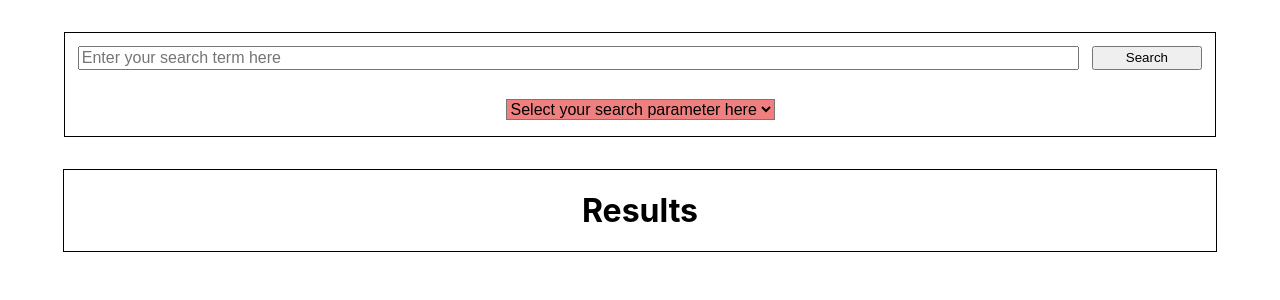
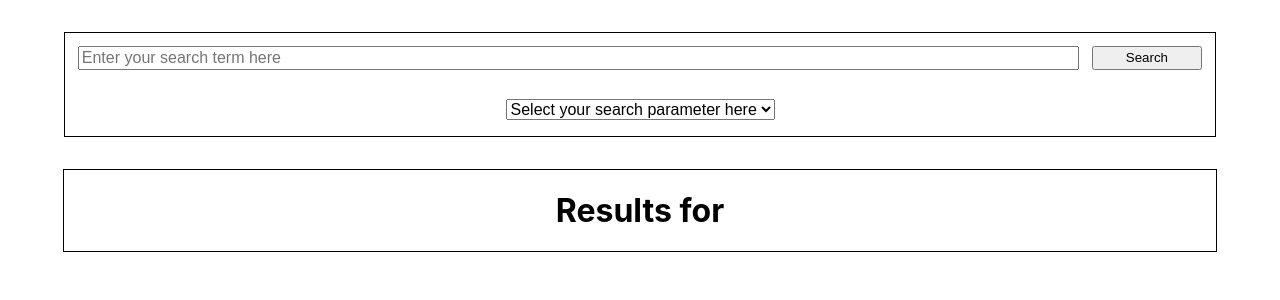
Before and after one commit to cmstorrsfox/lexicalists, a React (Create React App) app: page / in a window 1280 px wide. Shown: the top 300 px of the page. Built offline with nearby package versions, Linux system fonts and the light colour scheme.

Commit message:
alternative rendering based on queryParams added, font-size adjusted, state correctly updated in App  and term added to 'results' heading

```diff
--- a/src/Components/App/App.js
+++ b/src/Components/App/App.js
@@ -27,7 +27,11 @@ class App extends React.Component {
       fetch(endpoint)
       .then(response => response.json()
       )
-      .then(jsonResponse => this.setState({ searchResults: jsonResponse })
+      .then(jsonResponse => this.setState({
+        term: term,
+        searchResults: jsonResponse,
+        queryParams: queryParams
+      })
       )
     }
 
@@ -35,7 +39,10 @@ class App extends React.Component {
     return (
       <div className="App">
         <SearchBar onSearch={this.search} />
-        <SearchResults  searchResults={this.state.searchResults} />
+        <SearchResults  searchResults={this.state.searchResults}
+                        queryParams={this.state.queryParams}
+                        term={this.state.term}
+        />
       </div>
     );
 
--- a/src/Components/SearchBar/SearchBar.css
+++ b/src/Components/SearchBar/SearchBar.css
@@ -52,6 +52,5 @@ input {
 
 select {
     font-size: 1rem;
-    background-color: lightcoral;
     margin: 0 auto;
 }
--- a/src/Components/SearchBar/SearchBar.js
+++ b/src/Components/SearchBar/SearchBar.js
@@ -29,12 +29,10 @@ class SearchBar extends React.Component {
     //event handler for parameter field - provides parameter
     handleParameterChange(event) {
         this.setState({ queryParams: event.target.value })
-        const paramSelector = document.getElementById('param-selector');
-        paramSelector.style.backgroundColor = 'lightgreen';
     }
 
     handleSubmit(event) {
-        if(this.state.searchParams === '' ) {
+        if(this.state.queryParams === '' ) {
             alert('Please select a search parameter then try your search again');
         } else {
             alert(`an enquiry was submitted: ${this.state.term}`);
@@ -44,8 +42,8 @@ class SearchBar extends React.Component {
         this.setState({
             term: '',
             queryParams: ''
-     })
 
+        })
     }
 
 
--- a/src/Components/SearchResults/SearchResults.js
+++ b/src/Components/SearchResults/SearchResults.js
@@ -8,11 +8,11 @@ class SearchResults extends React.Component {
     render() {
         return (
             <div className="results-container">
-                <h1>Results</h1>
+                <h1>Results for {this.props.term}</h1>
                     <div className="column" id="column-results">
                         {
                             this.props.searchResults.map((item) => {
-                                return <Word word={item.word} key={item.word} />
+                                return <Word word={item.word} term={this.props.term} queryParams={this.props.queryParams} key={item.word} />
                             })
                         }
                     </div>
--- a/src/Components/Word/Word.js
+++ b/src/Components/Word/Word.js
@@ -6,7 +6,9 @@ class Word extends React.Component {
         return(
             <div className ="Word">
                 <ul>
-                    <li>{this.props.word}</li>
+                    {
+                        this.props.queryParams === 'rel_jjb=' ? <li>{this.props.word} {this.props.term}</li> : <li>{this.props.term} {this.props.word}</li>
+                    }
                 </ul>
             </div>
         )
```
